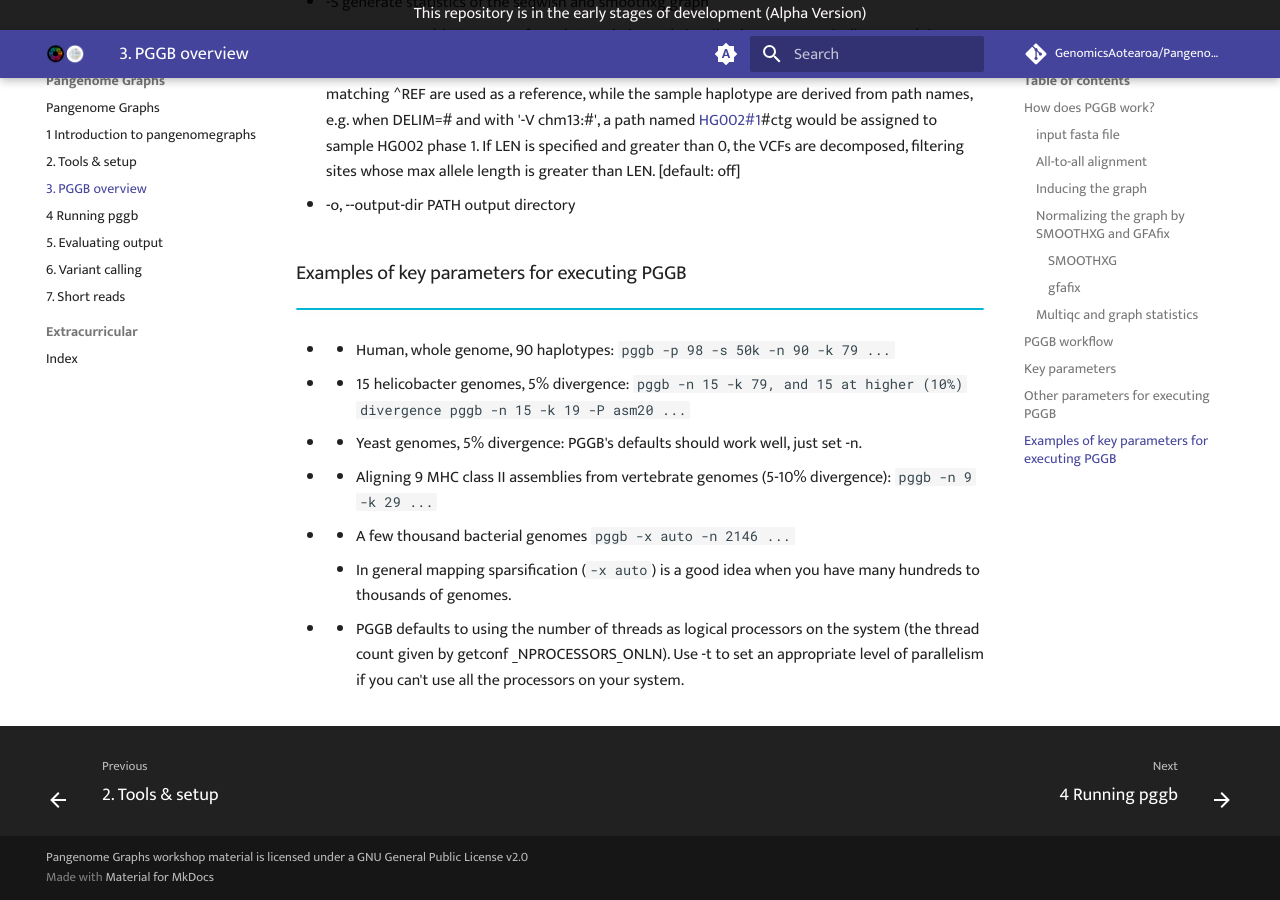
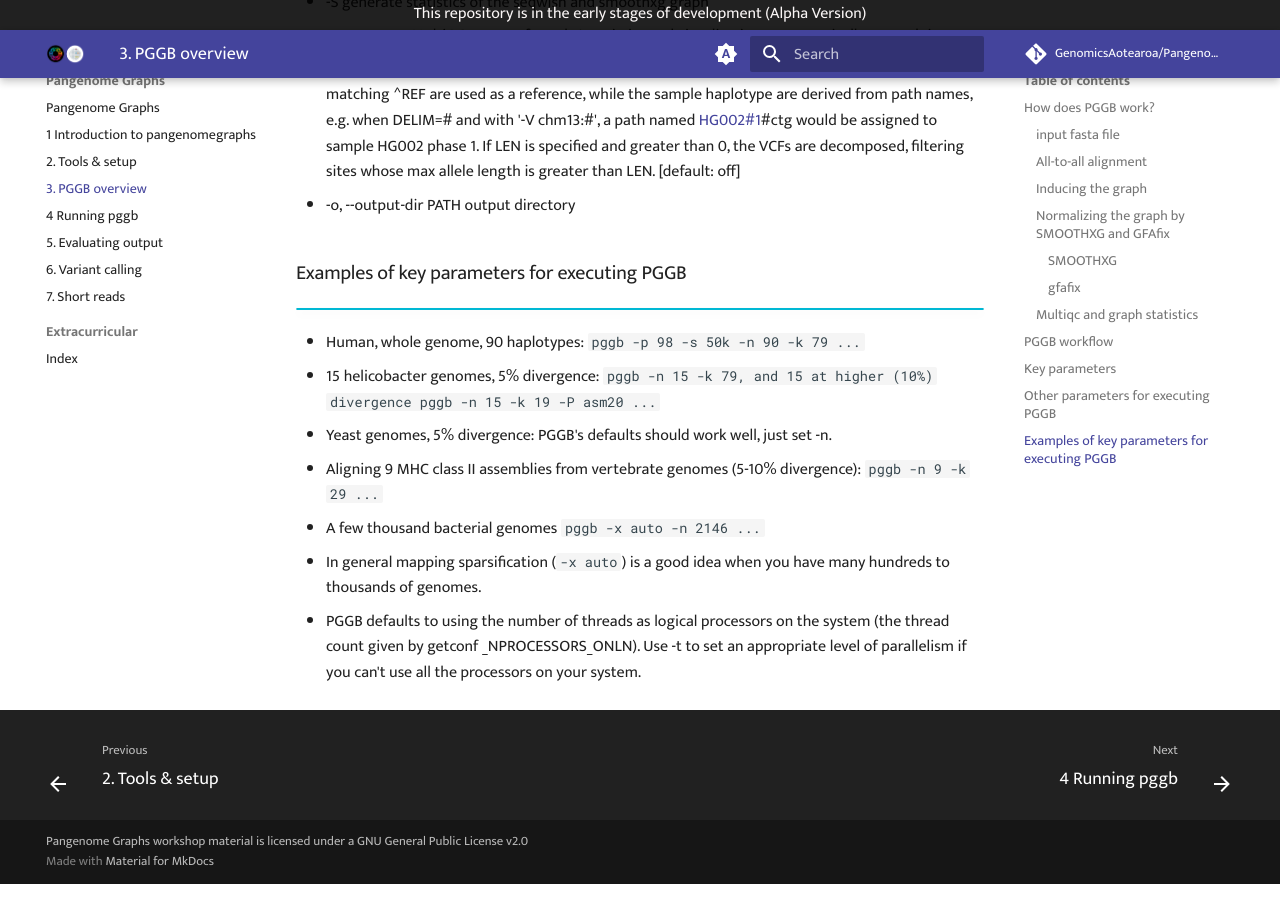
Before and after one commit to GenomicsAotearoa/Pangenome-Graphs-Workshop, an MkDocs documentation site: the page built from docs/3_Introduction_to_pggb.md, in a window 1280 px wide and 900 px high, scrolled down 5237 px. Built offline with MkDocs 1.6.1 and Material for MkDocs 9.7.7, drawn with Linux system fonts in a browser that asks for light colours; comment, search, counter and statistics services are not loaded.

Commit message:
Update 3_Introduction_to_pggb.md

```diff
--- a/docs/3_Introduction_to_pggb.md
+++ b/docs/3_Introduction_to_pggb.md
@@ -99,10 +99,10 @@ The overall structure of PGGB's output graph is defined by three parameters: gen
 ### Examples of key parameters for executing PGGB
 !!! info ""
 
-- - Human, whole genome, 90 haplotypes: `pggb -p 98 -s 50k -n 90 -k 79 ...`
-- - 15 helicobacter genomes, 5% divergence: `pggb -n 15 -k 79, and 15 at higher (10%) divergence pggb -n 15 -k 19 -P asm20 ...`
-- - Yeast genomes, 5% divergence: PGGB's defaults should work well, just set -n.
-- - Aligning 9 MHC class II assemblies from vertebrate genomes (5-10% divergence): `pggb -n 9 -k 29 ...`
-- - A few thousand bacterial genomes `pggb -x auto -n 2146 ...`
-    - In general mapping sparsification (`-x auto`) is a good idea when you have many hundreds to thousands of genomes.
-- - PGGB defaults to using the number of threads as logical processors on the system (the thread count given by getconf _NPROCESSORS_ONLN). Use -t to set an appropriate level of parallelism if you can't use all the processors on your system.
+- Human, whole genome, 90 haplotypes: `pggb -p 98 -s 50k -n 90 -k 79 ...`
+- 15 helicobacter genomes, 5% divergence: `pggb -n 15 -k 79, and 15 at higher (10%) divergence pggb -n 15 -k 19 -P asm20 ...`
+- Yeast genomes, 5% divergence: PGGB's defaults should work well, just set -n.
+- Aligning 9 MHC class II assemblies from vertebrate genomes (5-10% divergence): `pggb -n 9 -k 29 ...`
+- A few thousand bacterial genomes `pggb -x auto -n 2146 ...`
+  - In general mapping sparsification (`-x auto`) is a good idea when you have many hundreds to thousands of genomes.
+- PGGB defaults to using the number of threads as logical processors on the system (the thread count given by getconf _NPROCESSORS_ONLN). Use -t to set an appropriate level of parallelism if you can't use all the processors on your system.
```
